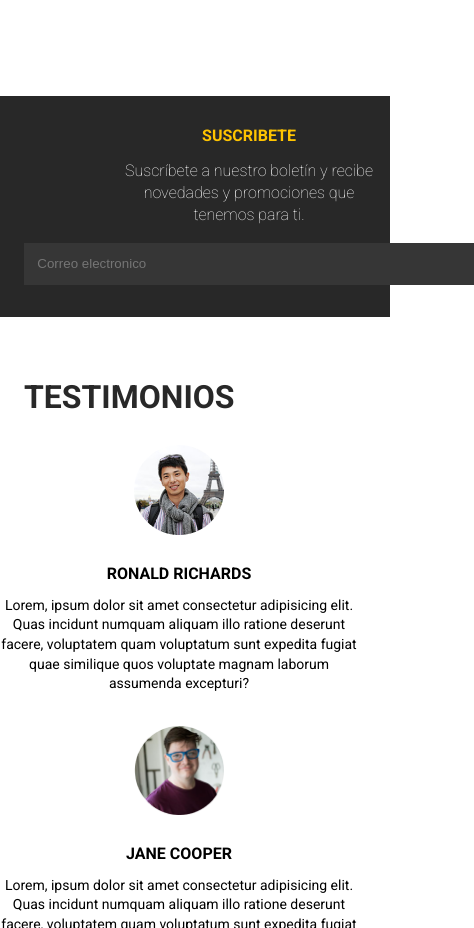
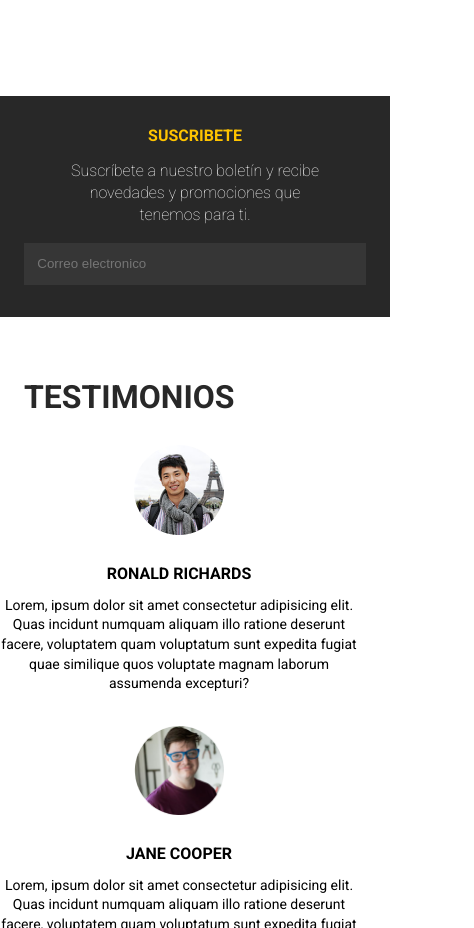
Before and after one commit to rambay/incaTex, a plain HTML site: page index.html in a window 390 px wide. Shown: the part 5280-6208 px from the top of the page, 474 px wide, since content can reach past the window. Drawn offline with Linux system fonts and the light colour scheme.

Commit message:
correción de estilos mobile

```diff
--- a/css/mobile.css
+++ b/css/mobile.css
@@ -178,4 +178,7 @@
   .productImagesPreviews {
     width: 100%;
   }
+  .suscribeForm {
+    width: 100%;
+  }
 }
--- a/index.html
+++ b/index.html
@@ -2,7 +2,7 @@
 <html lang="es">
 <head>
   <meta charset="UTF-8">
-  <meta name="viewport" content="width=device-width, initial-scale=1.0, user-scalable=no">
+  <meta name="viewport" content="width=device-width, initial-scale=1.0, user-scalable=no" />
   <meta name="description" content="Tienda online de ropa" >
   <meta name="keywords" content="ropa,tienda,polos">
   <title>Incatex</title>
```
Also changed, not shown: fail.html (+1 -1 lines), productDetails.html (+1 -1 lines), store.html (+1 -1 lines), success.html (+1 -1 lines).
